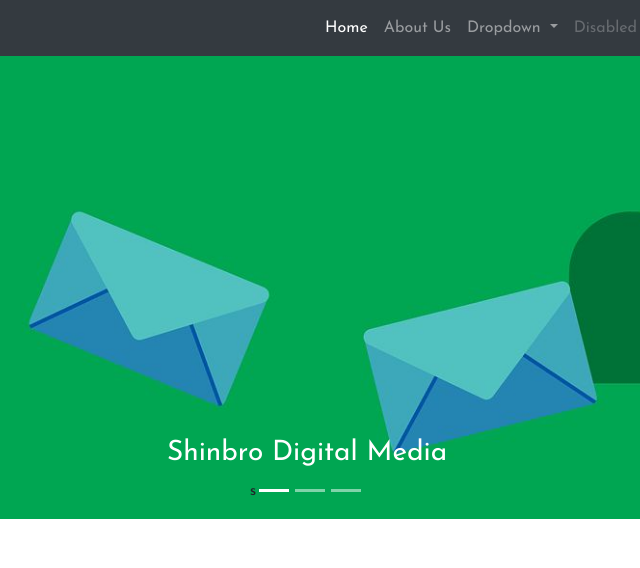
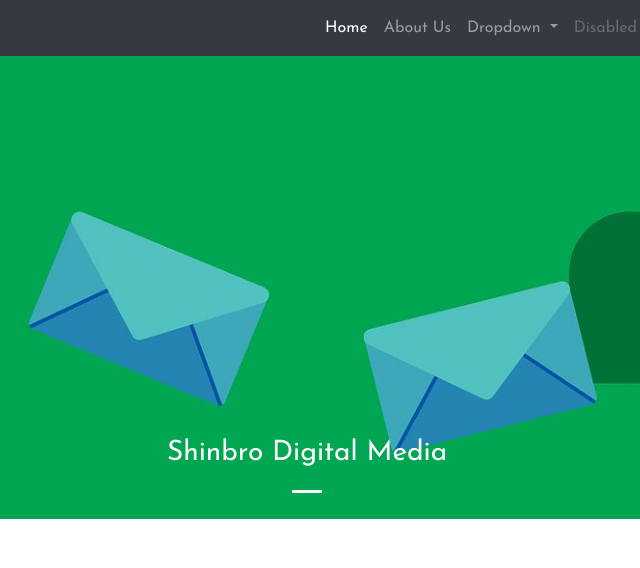
Before and after one commit to Shinbromedia/bootstrapsbm.github.io, a plain HTML site: page index.html in a window 1280 px wide. Shown: the top 568 px of the page, 333-973 px from the left. Drawn offline with nearby package versions, Linux system fonts and the light colour scheme.

Commit message:
Update index.html

```diff
--- a/index.html
+++ b/index.html
@@ -56,14 +56,13 @@
   </div>
 </nav>
 <div id="demo" class="carousel slide" data-ride="carousel">
-  <ul class="carousel-indicators">s
+  <ul class="carousel-indicators">
     <li data-target="#demo" data-slide-to="0" class="active"></li>
-    <li data-target="#demo" data-slide-to="1"></li>
-    <li data-target="#demo" data-slide-to="2"></li>
+
   </ul>
   <div class="carousel-inner">
     <div class="carousel-item active">
-      <img src="images/homeslider.jpg" alt="" width="1100" height="500">
+      <img src="Images/homeslider.jpg" alt="" width="1100" height="500">
       <div class="carousel-caption">
         <h3>Shinbro Digital Media</h3>
       </div>
```
